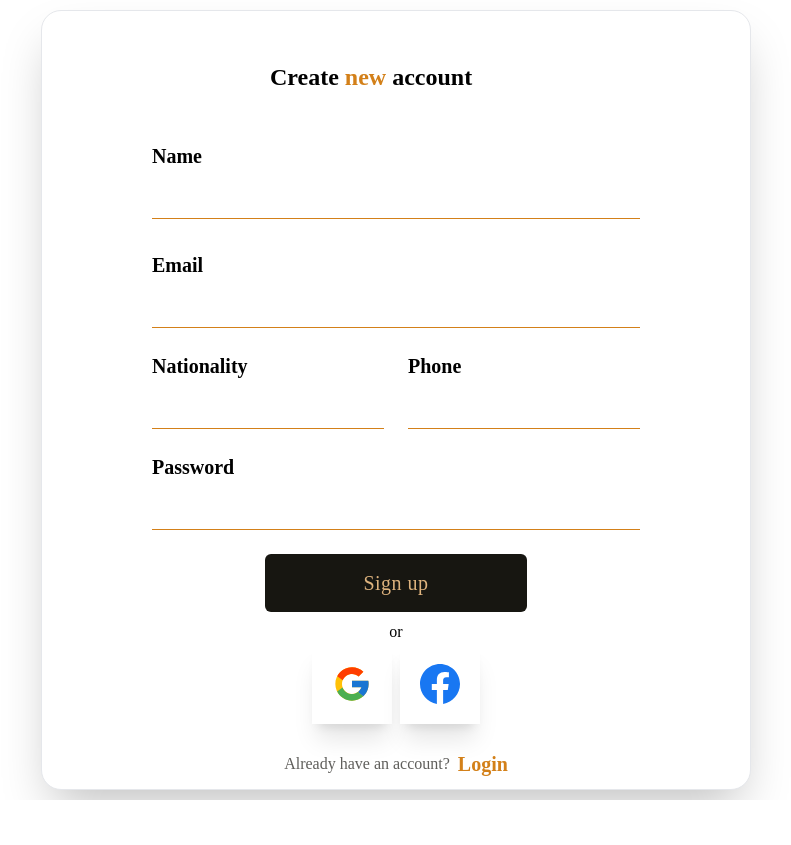
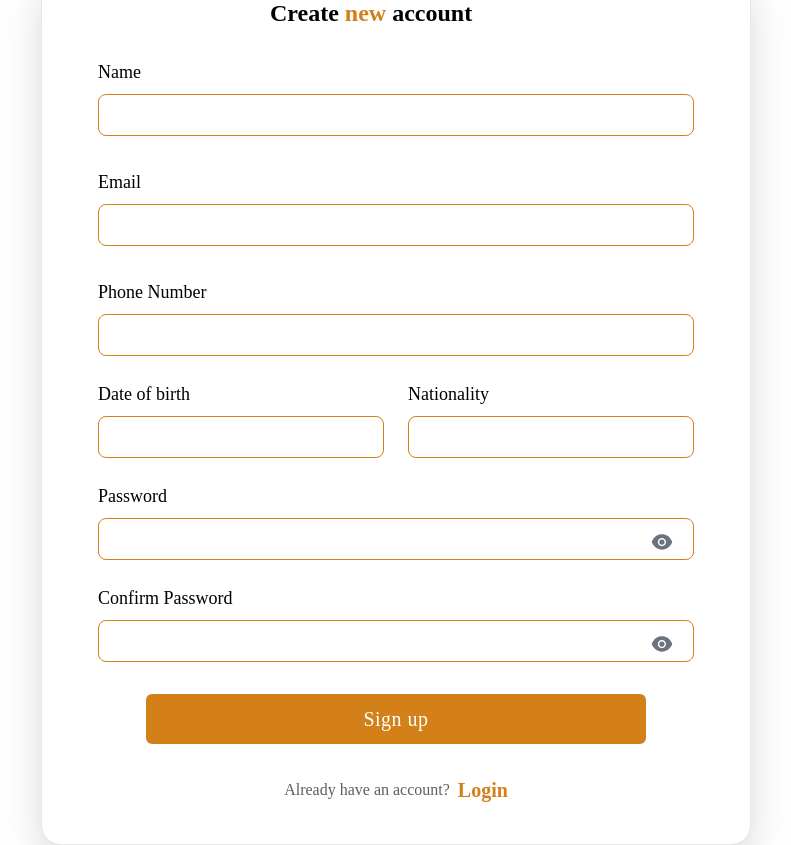
Before and after one commit to Welcomeme-berlin/frontend, a React (Create React App) app: page /signup in a window 1280 px wide. Shown: the whole page, without its empty margins (244-1035 px from the left). Before the commit the page ends 800 px from the top, so only its background shows below. Built offline with nearby package versions, Linux system fonts and the light colour scheme.

Commit message:
replaced the head icon with WM logo, made changes to login and signup pages, built new page for forgot password, completed navigation

```diff
--- a/package.json
+++ b/package.json
@@ -4,6 +4,7 @@
   "private": true,
   "dependencies": {
     "@material-tailwind/react": "^1.2.4",
+    "@tailwindcss/forms": "^0.5.3",
     "@testing-library/jest-dom": "^5.16.5",
     "@testing-library/react": "^13.4.0",
     "@testing-library/user-event": "^13.5.0",
--- a/public/index.html
+++ b/public/index.html
@@ -2,7 +2,7 @@
 <html lang="en">
   <head>
     <meta charset="utf-8" />
-    <link rel="icon" href="%PUBLIC_URL%/favicon.ico" />
+    <link rel="icon" href="%PUBLIC_URL%/icon.png" />
     <meta name="viewport" content="width=device-width, initial-scale=1" />
     <meta name="theme-color" content="#000000" />
     <meta
--- a/src/App.js
+++ b/src/App.js
@@ -3,6 +3,7 @@ import { Route, Routes } from "react-router-dom";
 import Home from "./pages/homePage";
 import Signup from "./pages/signup";
 import Login from "./pages/login";
+import ForgotPassword from "./pages/forgotPassword";
 
 function App() {
   return (
@@ -10,6 +11,7 @@ function App() {
       <Route path="/" element={<Home />} />
       <Route path="/signup" element={<Signup />} />
       <Route path="/login" element={<Login />} />
+      <Route path="/forgotPassword" element={<ForgotPassword />} />
     </Routes>
   );
 }
--- a/src/components/Landingpage.jsx
+++ b/src/components/Landingpage.jsx
@@ -1,4 +1,5 @@
 import React from "react";
+import { Link } from "react-router-dom";
 import Mastercard from "../assets/logos_mastercard.png";
 import Airbnb from "../assets/Vector.png";
 import Paypal from "../assets/logos_paypal.png";
@@ -109,7 +110,7 @@ const Landingpage = () => {
                 </div>
               </div>
               <div className="flex w-[216px] h-[60px] items-center justify-center bg-[#FFF4E6] rounded-lg text-[#d38019] text-xl font-medium relative left-[341px] mb-2">
-                Get Started
+                <Link to="/signup">Get Started</Link>
                 <BsArrowRight size={15} className="ml-2" />
               </div>
             </div>
@@ -163,7 +164,7 @@ const Landingpage = () => {
                 </div>
               </div>
               <div className="flex w-[216px] h-[60px] items-center justify-center bg-[#FFF4E6] rounded-lg text-[#d38019] text-xl font-medium relative left-[341px] mb-2">
-                Get Started
+                <Link to="/signup">Get Started</Link>
                 <BsArrowRight size={15} className="ml-2" />
               </div>
             </div>
--- a/src/pages/login.js
+++ b/src/pages/login.js
@@ -1,54 +1,68 @@
-import React from "react";
+import React, { useState } from "react";
+import { Link } from "react-router-dom";
+import { AiFillEyeInvisible, AiFillEye } from "react-icons/ai";
 import { FcGoogle } from "react-icons/fc";
 import { SiFacebook } from "react-icons/si";
-import { Link } from "react-router-dom";
 
 const Login = () => {
+  const [seePassword, setSeePassword] = useState(false);
+  const handleToggle = () => {
+    setSeePassword(!seePassword);
+  };
   return (
     <>
       <div className="w-full h-screen flex items-center justify-center">
-        <div className="w-[710px] h-[780px] flex flex-col border rounded-[20px] bg-white shadow-2xl">
-          <div className="w-[300px] h-[29px] font-bold text-2xl relative top-[50px] left-[228px]">
+        <div className="w-[500px] h-[650px] flex flex-col border rounded-[20px] bg-white shadow-2xl">
+          <div className="text-center font-bold text-2xl relative top-10">
             Login <font color="#d38019">into your </font> account
           </div>
-          <div className="relative m-4 top-[50px]">
-            <form className="mt-4">
-              <div className="mt-8 mb-2 relative left-[100px]">
+          <div className="w-[400px] relative top-20 my-2 mx-10">
+            <form className="flex flex-col items-center justify-center">
+              <div>
                 <label
                   htmlFor="email"
-                  className="block text-xl font-bold text-black"
+                  className="text-lg font-medium text-black"
                 >
                   Email
                 </label>
                 <input
                   type="email"
-                  className=" block w-[506px] border-b border-[#d38019] text-gray-700 px-4 py-2 mt-2 focus:outline-none"
+                  className="w-[400px] h-10 border-b border-[#d38019] text-gray-700 px-4 py-2 mt-2 focus:outline-none rounded-lg"
                 />
               </div>
-              <div className=" mt-6 mb-2 relative left-[100px]">
+              <div className="relative">
+                <div className="my-4">
                   <label
                     htmlFor="password"
-                  className="block text-xl font-bold text-black"
+                    className="text-lg font-medium text-black"
                   >
                     Password
                   </label>
                   <input
-                  type="password"
-                  className="block w-[506px] border-b border-[#d38019] text-gray-700 px-4 py-2 mt-2 focus:outline-none"
+                    type={seePassword === false ? "password" : "text"}
+                    className="w-[400px] h-10 border-b border-[#d38019] text-gray-700 px-4 py-2 mt-2 focus:outline-none rounded-lg"
                   />
                 </div>
-              <div className="w-[151px] h-[20px] m-2 font-medium text-black relative left-[459px]">
-                Forgot Password?
+                <div className="text-2xl text-gray-500 absolute top-[62px] right-5">
+                  {seePassword === false ? (
+                    <AiFillEye onClick={handleToggle} />
+                  ) : (
+                    <AiFillEyeInvisible onClick={handleToggle} />
+                  )}
+                </div>
+              </div>
+              <div className="w-[151px] h-[20px] m-4 font-medium text-black relative left-[150px] underline">
+                <Link to="/forgotPassword">Forgot Password?</Link>
               </div>
               <div className="mt-6 flex flex-col items-center justify-center">
                 <button
-                  className="w-[506px] h-[58px] px-4 py-2 tracking-wide text-[#deb37e] text-xl font-medium bg-[#171611] rounded-md  focus:outline-none
-                relative left-6"
+                  className="w-[450px] h-[58px] px-4 py-2 tracking-wide text-white text-xl font-medium bg-[#D38019] rounded-lg  focus:outline-none
+                relative left-4"
                 >
-                  Login
+                  Log in
                 </button>
-                <p className="mt-2 text-[16px] font-medium">or</p>
-                <div className="mt-4 relative left-6">
+                {/* <p className="m-2 text-base font-medium">Or</p> */}
+                {/* <div className="mt-4 relative left-6">
                   <div className="w-[506px] h-[58px] bg-white border border-[#d38019] flex items-center justify-center mb-2 rounded-[10px]">
                     <FcGoogle size={40} />
                     <p className="relative left-4">
@@ -61,17 +75,17 @@ const Login = () => {
                       Continue with Facebook account
                     </p>
                   </div>
-                </div>
+                </div> */}
               </div>
             </form>
           </div>
-          <div className="flex items-center justify-center mt-20">
+          <div className="flex items-center justify-center mt-[120px]">
             <p className="text-[16px] text-[#5f5e5b] font-medium">
-              Already have an account?
+              Yet to have an account?
             </p>
             <div
               className="
-            ml-2 font-bold text-xl text-[#d38019]"
+            ml-2 font-medium text-xl text-black"
             >
               <Link to="/signup">Sign up</Link>
             </div>
--- a/src/pages/signup.js
+++ b/src/pages/signup.js
@@ -1,85 +1,136 @@
-import React from "react";
+import React, { useState } from "react";
+import { Link } from "react-router-dom";
 import { FcGoogle } from "react-icons/fc";
 import { SiFacebook } from "react-icons/si";
-import { Link } from "react-router-dom";
+import { AiFillEyeInvisible, AiFillEye } from "react-icons/ai";
 
 const Signup = () => {
+  const [seePassword, setSeePassword] = useState(false);
+  const [seeConfirmPassword, setSeeConfirmPassword] = useState(false);
+  const handleToggle = () => {
+    setSeePassword(!seePassword);
+  };
+  const handleToggle1 = () => {
+    setSeeConfirmPassword(!seeConfirmPassword);
+  };
   return (
     <>
       <div className="w-full h-screen flex items-center justify-center">
-        <div className="w-[710px] h-[780px] flex flex-col border rounded-[20px] bg-white shadow-2xl">
-          <div className="w-[253px] h-[29px] font-bold text-2xl relative top-[50px] left-[228px]">
+        <div className="w-[710px] flex flex-col border rounded-[20px] bg-white shadow-2xl">
+          <div className="w-[253px] h-[29px] font-bold text-2xl relative top-10 left-[228px]">
             Create <font color="#d38019">new </font> account
           </div>
-          <div className="flex flex-col items-center justify-center m-4 relative top-[70px]">
-            <form className="mt-4">
+          <div className="flex flex-col items-center justify-center m-4 relative top-10">
+            <form className=" px-10 py-4">
               <div className="mb-2">
                 <label
                   htmlFor="name"
-                  className="block text-xl font-bold text-black"
+                  className=" text-lg font-medium text-black"
                 >
                   Name
                 </label>
                 <input
                   type="text"
-                  className="block w-full border-b border-[#d38019] text-gray-700 px-4 py-2 mt-2 focus:outline-none"
+                  className=" w-full border-b border-[#d38019] text-gray-700 px-4 py-2 mt-2 focus:outline-none rounded-lg"
                 />
               </div>
               <div className="mt-8 mb-2">
                 <label
                   htmlFor="email"
-                  className="block text-xl font-bold text-black"
+                  className=" text-lg font-medium text-black"
                 >
                   Email
                 </label>
                 <input
                   type="email"
-                  className="block w-full border-b border-[#d38019] text-gray-700 px-4 py-2 mt-2 focus:outline-none"
+                  className=" w-full border-b border-[#d38019] text-gray-700 px-4 py-2 mt-2 focus:outline-none rounded-lg"
+                />
+              </div>
+              <div className="mt-8 mb-2">
+                <label
+                  htmlFor="phone"
+                  className=" text-lg font-medium text-black"
+                >
+                  Phone Number
+                </label>
+                <input
+                  type="phone"
+                  className=" w-full border border-[#d38019] text-gray-700 px-4 py-2 mt-2 focus:outline-none rounded-lg"
                 />
               </div>
               <div className="flex flex-wrap -mx-3 mt-6">
                 <div className="w-full md:w-1/2 px-3 mb-6 md:mb-0">
                   <label
+                    htmlFor="dateOfBirth"
+                    className=" text-lg font-medium text-black"
+                  >
+                    Date of birth
+                  </label>
+                  <input
+                    type="text"
+                    className=" w-full border-b border-[#d38019] text-gray-700 px-4 py-2 mt-2 focus:outline-none rounded-lg"
+                  />
+                </div>
+                <div className="w-full md:w-1/2 px-3">
+                  <label
                     htmlFor="nationality"
-                    className="block text-xl font-bold text-black"
+                    className="text-lg font-medium text-black"
                   >
                     Nationality
                   </label>
                   <input
                     type="text"
-                    className="block w-full border-b border-[#d38019] text-gray-700 px-4 py-2 mt-2 focus:outline-none"
-                  />
-                </div>
-                <div className="w-full md:w-1/2 px-3">
-                  <label
-                    htmlFor="phone"
-                    className="block text-xl font-bold text-black"
-                  >
-                    Phone
-                  </label>
-                  <input
-                    type="text"
-                    className="block w-full border-b border-[#d38019] text-gray-700 px-4 py-2 mt-2 focus:outline-none"
+                    className=" w-full border-b border-[#d38019] text-gray-700 px-4 py-2 mt-2 focus:outline-none rounded-lg"
                   />
                 </div>
               </div>
-              <div className=" mt-6 mb-2">
+              <div className="relative">
+                <div className="mt-6 mb-2">
                   <label
                     htmlFor="password"
-                  className="block text-xl font-bold text-black"
+                    className="text-lg font-medium text-black"
                   >
                     Password
                   </label>
                   <input
-                  type="password"
-                  className="block w-full border-b border-[#d38019] text-gray-700 px-4 py-2 mt-2 focus:outline-none"
+                    type={seePassword === false ? "password" : "text"}
+                    className="w-full border-b border-[#d38019] text-gray-700 px-4 py-2 mt-2 focus:outline-none rounded-lg"
                   />
                 </div>
-              <div className="mt-6 flex flex-col items-center justify-center">
-                <button className="w-[262px] h-[58px] px-4 py-2 tracking-wide text-[#deb37e] text-xl font-medium bg-[#171611] rounded-md  focus:outline-none ">
+                <div className="text-2xl text-gray-500 absolute top-12 right-5">
+                  {seePassword === false ? (
+                    <AiFillEye onClick={handleToggle} />
+                  ) : (
+                    <AiFillEyeInvisible onClick={handleToggle} />
+                  )}
+                </div>
+              </div>
+              <div className="relative">
+                <div className="mt-6 mb-2">
+                  <label
+                    htmlFor="password"
+                    className="text-lg font-medium text-black"
+                  >
+                    Confirm Password
+                  </label>
+                  <input
+                    type={seeConfirmPassword === false ? "password" : "text"}
+                    className="w-full border-b border-[#d38019] text-gray-700 px-4 py-2 mt-2 focus:outline-none rounded-lg"
+                  />
+                </div>
+                <div className="text-2xl text-gray-500 absolute top-12 right-5">
+                  {seeConfirmPassword === false ? (
+                    <AiFillEye onClick={handleToggle1} />
+                  ) : (
+                    <AiFillEyeInvisible onClick={handleToggle1} />
+                  )}
+                </div>
+              </div>
+              <div className="mt-8 flex flex-col items-center justify-center">
+                <button className="w-[500px] h-[50px] px-4 py-2 tracking-wide text-white text-xl font-medium bg-[#D38019] rounded-md  focus:outline-none ">
                   Sign up
                 </button>
-                <p className="mt-2 text-[16px] font-medium">or</p>
+                {/* <p className="mt-2 text-[16px] font-medium">or</p>
                 <div className="flex">
                   <div className="w-20 h-20 shadow-xl bg-white flex items-center justify-center mr-2">
                     <FcGoogle size={40} />
@@ -87,11 +138,11 @@ const Signup = () => {
                   <div className="w-20 h-20 shadow-xl bg-white flex items-center justify-center">
                     <SiFacebook size={40} color="#1877F2" />
                   </div>
-                </div>
+                </div> */}
               </div>
             </form>
           </div>
-          <div className="flex items-center justify-center mt-20">
+          <div className="flex items-center justify-center my-10">
             <p className="text-[16px] text-[#5f5e5b] font-medium">
               Already have an account?
             </p>
--- a/tailwind.config.js
+++ b/tailwind.config.js
@@ -4,5 +4,5 @@ module.exports = {
   theme: {
     extend: {},
   },
-  plugins: [],
+  plugins: [require("@tailwindcss/forms")],
 };
```
Also changed, not shown: src/index.css (+8 -0 lines), src/pages/forgotPassword.js (added, +42 -0 lines), public/icon.png (added), 1 other file (tests, documents, lock files or other folders). Lines whose indentation alone changed are shown as unchanged.
